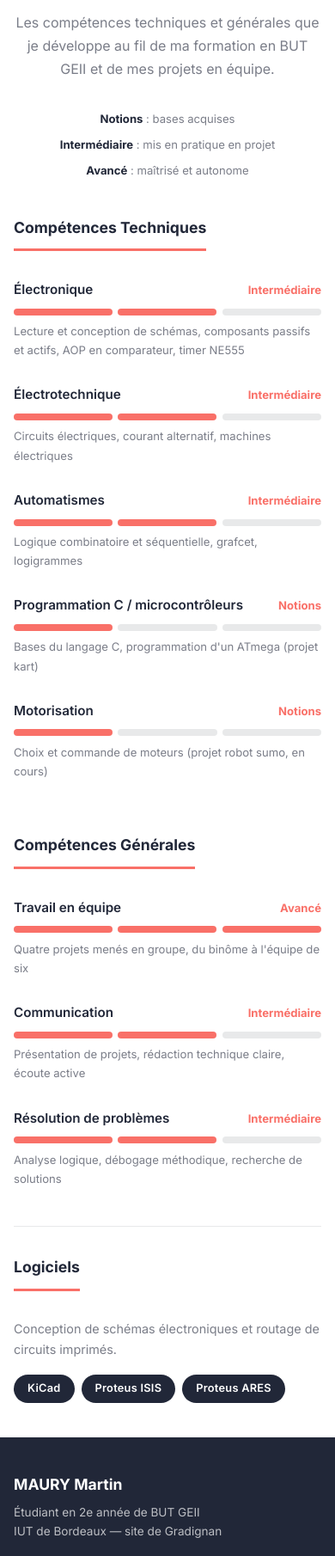
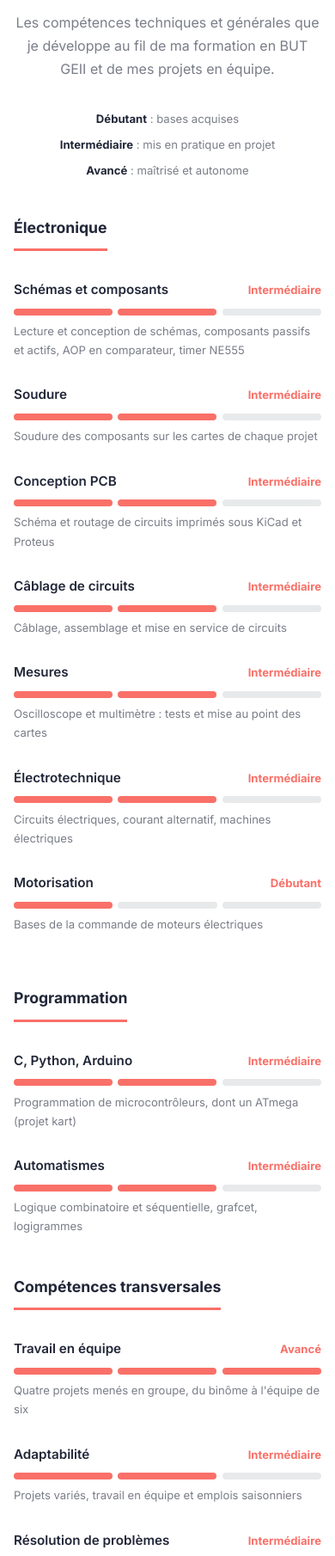
Before and after one commit to nectalion/portfolio, a plain HTML site: page competences.html in a window 390 px wide. Shown: the part 160-1970 px from the top of the page at 86% size. Drawn offline with Linux system fonts and the light colour scheme.

Commit message:
Alignement du site sur le CV de novembre 2026
- Parcours ESE (Électronique et Systèmes Embarqués) et mention assez
  bien au Bac : accueil, frise, pied de page, SEO
- Texte d'accueil repris du profil du CV
- Compétences alignées sur le CV : soudure, conception PCB, câblage,
  mesures, C/Python/Arduino, adaptabilité ; logiciels par niveau
  (Proteus, KiCad, Suite Office / MATLAB, LTspice) ; échelle
  Débutant / Intermédiaire / Avancé
- Robot sumo : rôle « conception, soudure et tests » comme sur le CV
- Rôles des projets kart et thermomètre précisés (conception, soudure, tests)
- Loisirs détaillés + Informatique (montage de PC)
- Correctif : illustration du robot sumo affichée en entier sur sa page

Co-Authored-By: Claude Opus 5.5 <noreply@anthropic.com>
Claude-Session: https://claude.ai/code/session_0163bLaWMpkkXfESDeSYN9Aa

```diff
--- a/competences.html
+++ b/competences.html
@@ -4,7 +4,7 @@
   <meta charset="UTF-8" />
   <meta name="viewport" content="width=device-width, initial-scale=1.0" />
   <title>Compétences — MAURY Martin</title>
-  <meta name="description" content="Compétences de Martin MAURY, étudiant en BUT GEII : électronique, électrotechnique, automatismes, programmation C, logiciels KiCad et Proteus, travail en équipe." />
+  <meta name="description" content="Compétences de Martin MAURY, étudiant en BUT GEII parcours ESE : électronique, soudure, conception PCB, mesures, programmation C/Python/Arduino, KiCad, Proteus, MATLAB, LTspice." />
   <meta name="author" content="MAURY Martin" />
   <link rel="stylesheet" href="style.css" />
 </head>
@@ -88,7 +88,7 @@
           de ma formation en BUT GEII et de mes projets en équipe.
         </p>
         <p class="legende-niveaux">
-          <span><strong>Notions</strong> : bases acquises</span>
+          <span><strong>Débutant</strong> : bases acquises</span>
           <span><strong>Intermédiaire</strong> : mis en pratique en projet</span>
           <span><strong>Avancé</strong> : maîtrisé et autonome</span>
         </p>
@@ -100,16 +100,56 @@
         <div class="competences__grille">
 
           <div class="comp-bloc">
-            <h2 class="comp-bloc__titre">Compétences Techniques</h2>
+            <h2 class="comp-bloc__titre">Électronique</h2>
             <div class="comp-item">
               <div class="comp-item__entete">
-                <span class="comp-item__nom">Électronique</span>
+                <span class="comp-item__nom">Schémas et composants</span>
                 <span class="comp-item__niveau">Intermédiaire</span>
               </div>
               <div class="niveau niveau--2" role="img" aria-label="Niveau intermédiaire (2 sur 3)">
                 <span></span><span></span><span></span>
               </div>
               <p class="comp-item__desc">Lecture et conception de schémas, composants passifs et actifs, AOP en comparateur, timer NE555</p>
+            </div>
+            <div class="comp-item">
+              <div class="comp-item__entete">
+                <span class="comp-item__nom">Soudure</span>
+                <span class="comp-item__niveau">Intermédiaire</span>
+              </div>
+              <div class="niveau niveau--2" role="img" aria-label="Niveau intermédiaire (2 sur 3)">
+                <span></span><span></span><span></span>
+              </div>
+              <p class="comp-item__desc">Soudure des composants sur les cartes de chaque projet</p>
+            </div>
+            <div class="comp-item">
+              <div class="comp-item__entete">
+                <span class="comp-item__nom">Conception PCB</span>
+                <span class="comp-item__niveau">Intermédiaire</span>
+              </div>
+              <div class="niveau niveau--2" role="img" aria-label="Niveau intermédiaire (2 sur 3)">
+                <span></span><span></span><span></span>
+              </div>
+              <p class="comp-item__desc">Schéma et routage de circuits imprimés sous KiCad et Proteus</p>
+            </div>
+            <div class="comp-item">
+              <div class="comp-item__entete">
+                <span class="comp-item__nom">Câblage de circuits</span>
+                <span class="comp-item__niveau">Intermédiaire</span>
+              </div>
+              <div class="niveau niveau--2" role="img" aria-label="Niveau intermédiaire (2 sur 3)">
+                <span></span><span></span><span></span>
+              </div>
+              <p class="comp-item__desc">Câblage, assemblage et mise en service de circuits</p>
+            </div>
+            <div class="comp-item">
+              <div class="comp-item__entete">
+                <span class="comp-item__nom">Mesures</span>
+                <span class="comp-item__niveau">Intermédiaire</span>
+              </div>
+              <div class="niveau niveau--2" role="img" aria-label="Niveau intermédiaire (2 sur 3)">
+                <span></span><span></span><span></span>
+              </div>
+              <p class="comp-item__desc">Oscilloscope et multimètre : tests et mise au point des cartes</p>
             </div>
             <div class="comp-item">
               <div class="comp-item__entete">
@@ -123,6 +163,30 @@
             </div>
             <div class="comp-item">
               <div class="comp-item__entete">
+                <span class="comp-item__nom">Motorisation</span>
+                <span class="comp-item__niveau">Débutant</span>
+              </div>
+              <div class="niveau niveau--1" role="img" aria-label="Niveau débutant (1 sur 3)">
+                <span></span><span></span><span></span>
+              </div>
+              <p class="comp-item__desc">Bases de la commande de moteurs électriques</p>
+            </div>
+          </div>
+
+          <div class="comp-bloc">
+            <h2 class="comp-bloc__titre">Programmation</h2>
+            <div class="comp-item">
+              <div class="comp-item__entete">
+                <span class="comp-item__nom">C, Python, Arduino</span>
+                <span class="comp-item__niveau">Intermédiaire</span>
+              </div>
+              <div class="niveau niveau--2" role="img" aria-label="Niveau intermédiaire (2 sur 3)">
+                <span></span><span></span><span></span>
+              </div>
+              <p class="comp-item__desc">Programmation de microcontrôleurs, dont un ATmega (projet kart)</p>
+            </div>
+            <div class="comp-item">
+              <div class="comp-item__entete">
                 <span class="comp-item__nom">Automatismes</span>
                 <span class="comp-item__niveau">Intermédiaire</span>
               </div>
@@ -131,30 +195,8 @@
               </div>
               <p class="comp-item__desc">Logique combinatoire et séquentielle, grafcet, logigrammes</p>
             </div>
-            <div class="comp-item">
-              <div class="comp-item__entete">
-                <span class="comp-item__nom">Programmation C / microcontrôleurs</span>
-                <span class="comp-item__niveau">Notions</span>
-              </div>
-              <div class="niveau niveau--1" role="img" aria-label="Niveau notions (1 sur 3)">
-                <span></span><span></span><span></span>
-              </div>
-              <p class="comp-item__desc">Bases du langage C, programmation d'un ATmega (projet kart)</p>
-            </div>
-            <div class="comp-item">
-              <div class="comp-item__entete">
-                <span class="comp-item__nom">Motorisation</span>
-                <span class="comp-item__niveau">Notions</span>
-              </div>
-              <div class="niveau niveau--1" role="img" aria-label="Niveau notions (1 sur 3)">
-                <span></span><span></span><span></span>
-              </div>
-              <p class="comp-item__desc">Choix et commande de moteurs (projet robot sumo, en cours)</p>
-            </div>
-          </div>
 
-          <div class="comp-bloc">
-            <h2 class="comp-bloc__titre">Compétences Générales</h2>
+            <h2 class="comp-bloc__titre comp-bloc__titre--suite">Compétences transversales</h2>
             <div class="comp-item">
               <div class="comp-item__entete">
                 <span class="comp-item__nom">Travail en équipe</span>
@@ -167,13 +209,13 @@
             </div>
             <div class="comp-item">
               <div class="comp-item__entete">
-                <span class="comp-item__nom">Communication</span>
+                <span class="comp-item__nom">Adaptabilité</span>
                 <span class="comp-item__niveau">Intermédiaire</span>
               </div>
               <div class="niveau niveau--2" role="img" aria-label="Niveau intermédiaire (2 sur 3)">
                 <span></span><span></span><span></span>
               </div>
-              <p class="comp-item__desc">Présentation de projets, rédaction technique claire, écoute active</p>
+              <p class="comp-item__desc">Projets variés, travail en équipe et emplois saisonniers</p>
             </div>
             <div class="comp-item">
               <div class="comp-item__entete">
@@ -185,17 +227,30 @@
               </div>
               <p class="comp-item__desc">Analyse logique, débogage méthodique, recherche de solutions</p>
             </div>
+            <div class="comp-item">
+              <div class="comp-item__entete">
+                <span class="comp-item__nom">Communication</span>
+                <span class="comp-item__niveau">Intermédiaire</span>
+              </div>
+              <div class="niveau niveau--2" role="img" aria-label="Niveau intermédiaire (2 sur 3)">
+                <span></span><span></span><span></span>
+              </div>
+              <p class="comp-item__desc">Présentation de projets, rédaction technique claire, écoute active</p>
+            </div>
           </div>
 
         </div>
 
         <div class="logiciels">
           <h2 class="comp-bloc__titre">Logiciels</h2>
-          <p class="logiciels__texte">Conception de schémas électroniques et routage de circuits imprimés.</p>
-          <div class="tech-badges">
-            <span class="tech-badge">KiCad</span>
-            <span class="tech-badge">Proteus ISIS</span>
-            <span class="tech-badge">Proteus ARES</span>
+          <p class="logiciels__texte">Conception et simulation de circuits, calcul scientifique et bureautique.</p>
+          <div class="logiciels__ligne">
+            <span class="comp-item__niveau">Intermédiaire</span>
+            <div class="tech-badges"><span class="tech-badge">Proteus</span><span class="tech-badge">KiCad</span><span class="tech-badge">Suite Office</span></div>
+          </div>
+          <div class="logiciels__ligne">
+            <span class="comp-item__niveau">Débutant</span>
+            <div class="tech-badges"><span class="tech-badge">MATLAB</span><span class="tech-badge">LTspice</span></div>
           </div>
         </div>
       </div>
@@ -212,7 +267,7 @@
 
         <div>
           <span class="footer__logo">MAURY Martin</span>
-          <p class="footer__tagline">Étudiant en 2e année de BUT GEII<br>IUT de Bordeaux — site de Gradignan</p>
+          <p class="footer__tagline">Étudiant en 2e année de BUT GEII<br>Parcours ESE — IUT de Bordeaux</p>
         </div>
 
         <div>
--- a/style.css
+++ b/style.css
@@ -774,7 +774,7 @@ ul, ol { list-style: none; }
    ============================================================ */
 .loisirs {
   display: grid;
-  grid-template-columns: repeat(auto-fit, minmax(170px, 1fr));
+  grid-template-columns: repeat(3, 1fr);
   gap: var(--esp-sm);
 }
 
@@ -842,7 +842,7 @@ ul, ol { list-style: none; }
 .carte:hover .carte__image { transform: scale(1.05); }
 
 /* Illustration (SVG) : affichée en entier, sans recadrage */
-.image--entiere { object-fit: contain; }
+img.image--entiere { object-fit: contain; }
 
 /* Badge de statut posé sur l'image */
 .carte__image-zone .statut {
@@ -1068,6 +1068,9 @@ ul, ol { list-style: none; }
   margin-bottom: var(--esp-md);
 }
 
+/* Second titre dans une même colonne (ex. « Compétences transversales ») */
+.comp-bloc__titre--suite { margin-top: var(--esp-sm); }
+
 /* Légende des niveaux */
 .legende-niveaux {
   display: flex;
@@ -1148,6 +1151,15 @@ ul, ol { list-style: none; }
   font-size: 0.9rem;
   color: var(--sombre-60);
   margin-bottom: var(--esp-sm);
+}
+
+/* Une ligne par niveau : « Intermédiaire » + badges */
+.logiciels__ligne {
+  display: grid;
+  grid-template-columns: 120px 1fr;
+  align-items: center;
+  gap: 1rem;
+  margin-bottom: 0.75rem;
 }
 
 
@@ -1286,6 +1298,8 @@ ul, ol { list-style: none; }
     gap: var(--esp-md);
   }
 
+  .loisirs { grid-template-columns: repeat(2, 1fr); }
+
   .fiche { grid-template-columns: repeat(2, 1fr); }
 
   .fiche__item:nth-child(2) { border-right: none; }
@@ -1389,8 +1403,17 @@ ul, ol { list-style: none; }
   .frise__point { left: -1.5rem; }
   .frise__carte { padding: var(--esp-sm); }
 
+  /* ---- Loisirs ---- */
+  .loisirs { grid-template-columns: 1fr; }
+
   /* ---- Projets ---- */
   .grille-projets { grid-template-columns: 1fr; }
+
+  /* ---- Compétences ---- */
+  .logiciels__ligne {
+    grid-template-columns: 1fr;
+    gap: 0.4rem;
+  }
 
   .carte__corps { padding: 1.5rem; }
 
```
Also changed, not shown: index.html (+20 -13 lines), projects.html (+3 -3 lines), projet1.html (+1 -1 lines), projet2.html (+2 -2 lines), projet3.html (+2 -2 lines), projet4.html (+6 -6 lines).
